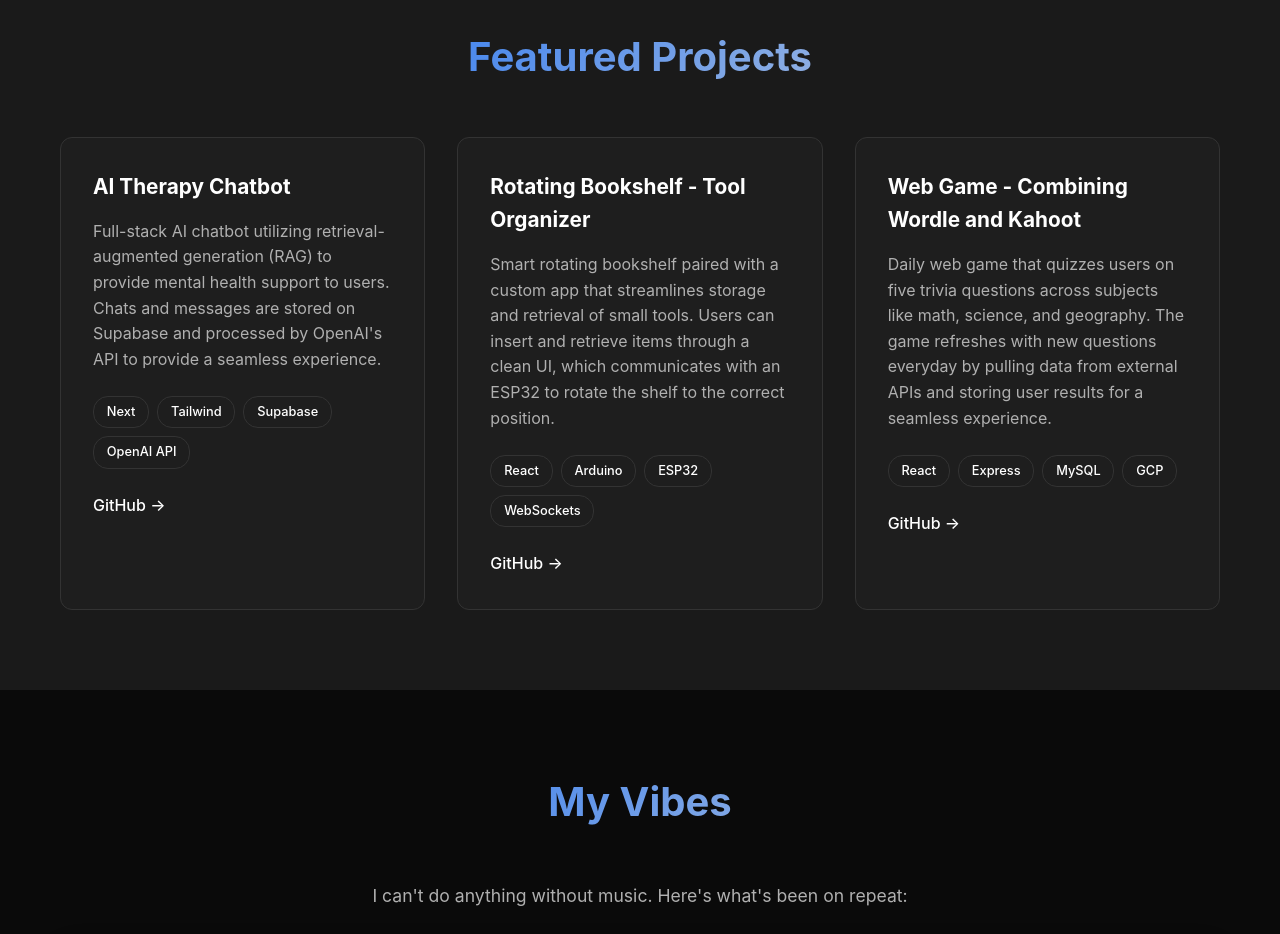
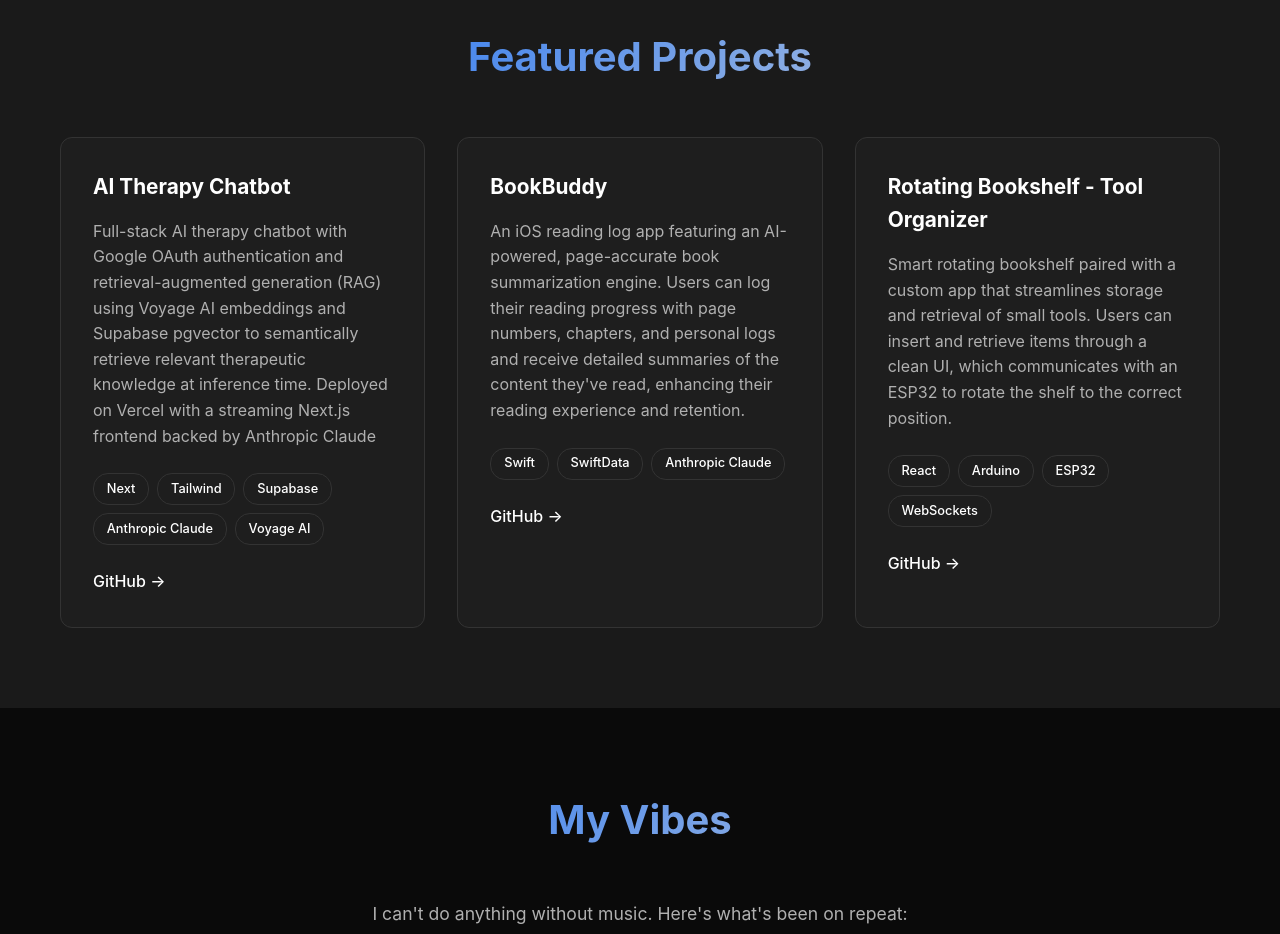
Before and after one commit to KashRama/portfolio-website, a React (Create React App) app: page / in a window 1280 px wide. Shown: the part 2020-2954 px from the top of the page. Built offline with nearby package versions, Linux system fonts and the light colour scheme.

Commit message:
Updating project section of website

```diff
--- a/src/components/Projects.js
+++ b/src/components/Projects.js
@@ -6,21 +6,21 @@ const Projects = () => {
   const projectsData = [
     {
       title: "AI Therapy Chatbot",
-      description: "Full-stack AI chatbot utilizing retrieval-augmented generation (RAG) to provide mental health support to users. Chats and messages are stored on Supabase and processed by OpenAI's API to provide a seamless experience.",
-      techStack: ["Next", "Tailwind", "Supabase", 'OpenAI API'],
+      description: "Full-stack AI therapy chatbot with Google OAuth authentication and retrieval-augmented generation (RAG) using Voyage AI embeddings and Supabase pgvector to semantically retrieve relevant therapeutic knowledge at inference time. Deployed on Vercel with a streaming Next.js frontend backed by Anthropic Claude",
+      techStack: ["Next", "Tailwind", "Supabase", 'Anthropic Claude', 'Voyage AI'],
       github: "https://github.com/KashRama/AI-Therapist"
+    },
+    {
+      title: "BookBuddy",
+      description: "An iOS reading log app featuring an AI-powered, page-accurate book summarization engine. Users can log their reading progress with page numbers, chapters, and personal logs and receive detailed summaries of the content they've read, enhancing their reading experience and retention.",
+      techStack: ["Swift", "SwiftData", "Anthropic Claude"],
+      github: "https://github.com/KashRama/Cocoon"
     },
     {
       title: "Rotating Bookshelf - Tool Organizer",
       description: "Smart rotating bookshelf paired with a custom app that streamlines storage and retrieval of small tools. Users can insert and retrieve items through a clean UI, which communicates with an ESP32 to rotate the shelf to the correct position.",
       techStack: ["React", "Arduino", "ESP32", 'WebSockets'],
       github: "https://github.com/KashRama/RotatBook"
-    },
-    {
-      title: "Web Game - Combining Wordle and Kahoot",
-      description: "Daily web game that quizzes users on five trivia questions across subjects like math, science, and geography. The game refreshes with new questions everyday by pulling data from external APIs and storing user results for a seamless experience.",
-      techStack: ["React", "Express", "MySQL", "GCP"],
-      github: "https://github.com/KashRama/Cocoon"
     },
   ];
 
```
